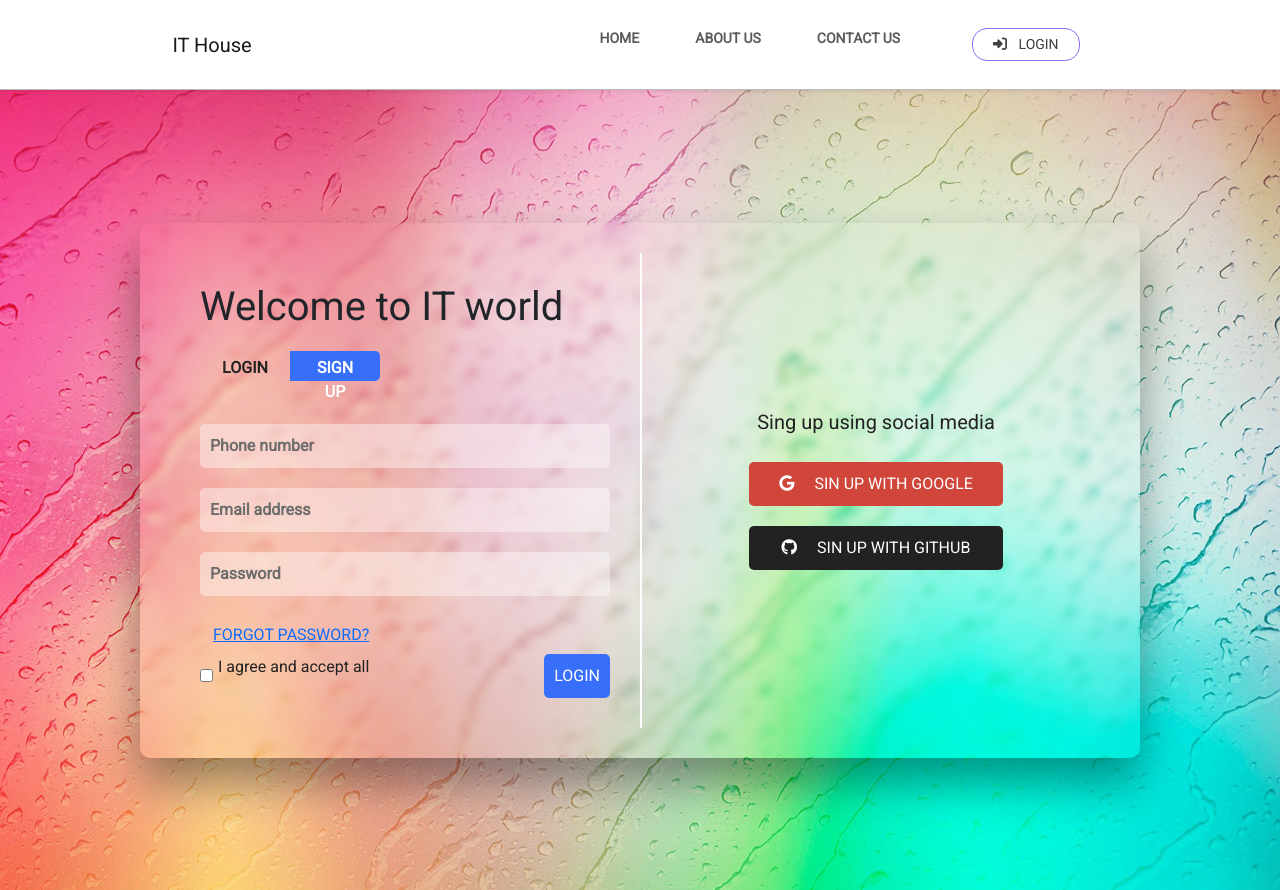
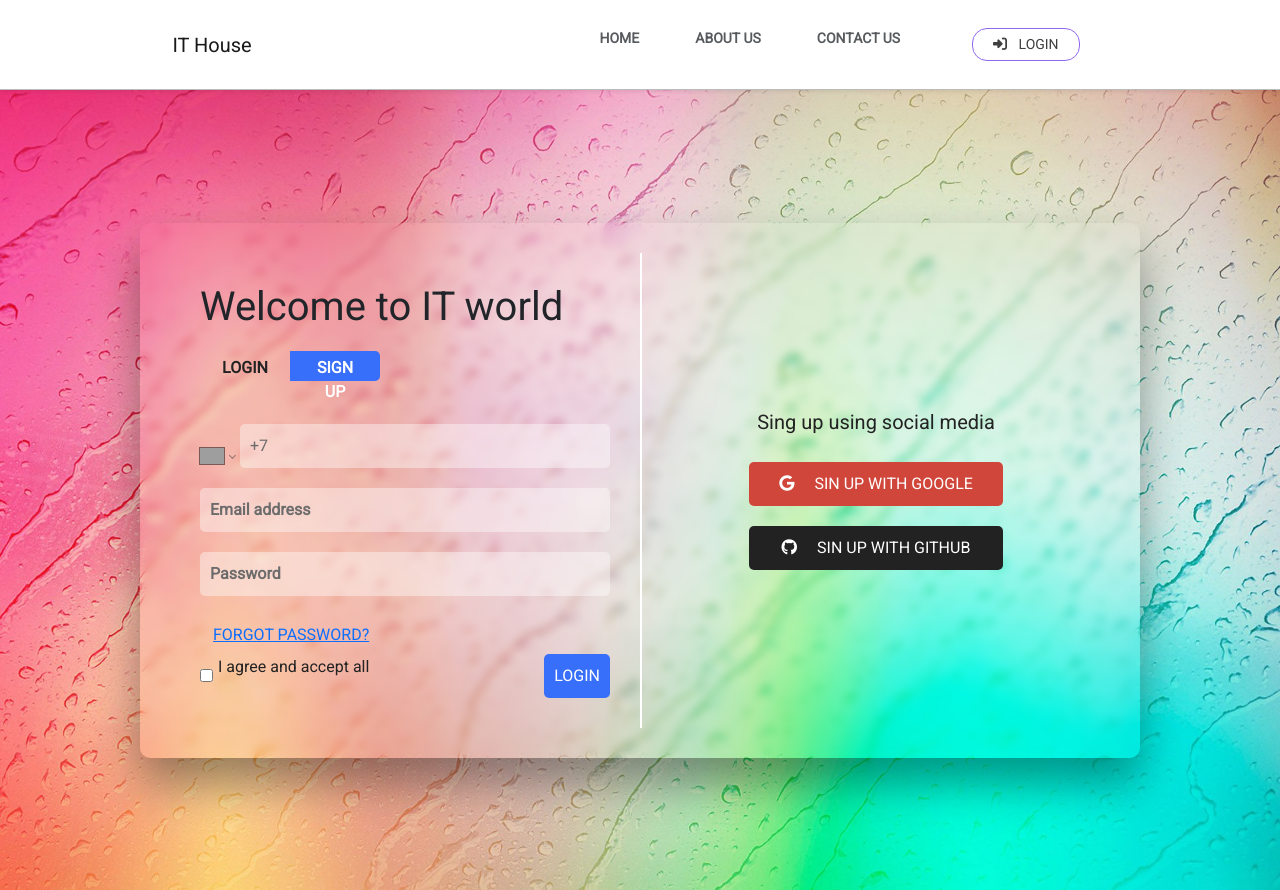
Before and after one commit to JRnihar/test-react-project, a React (Create React App) app: page /login in a window 1280 px wide. Built offline with nearby package versions, Linux system fonts and the light colour scheme; no server answers; grey boxes are pictures that could not be loaded.

Commit message:
update country code

```diff
--- a/package.json
+++ b/package.json
@@ -15,6 +15,7 @@
     "react-dom": "^18.1.0",
     "react-firebase-hooks": "^5.0.3",
     "react-hook-form": "^7.30.0",
+    "react-phone-number-input": "^3.2.13",
     "react-router-dom": "^6.3.0",
     "react-scripts": "5.0.1",
     "react-toastify": "^8.2.0",
--- a/src/Components/Login/Login.js
+++ b/src/Components/Login/Login.js
@@ -7,10 +7,13 @@ import Loading from '../Loading/Loading';
 import SocialLogin from '../SocialLogin/SocialLogin';
 import { ToastContainer, toast } from 'react-toastify';
 import 'react-toastify/dist/ReactToastify.css';
+import PhoneInput from 'react-phone-number-input'
+import 'react-phone-number-input/style.css'
 
 
 
 const Login = () => {
+    const [value, setValue] = useState()
     const emailRef = useRef('')
     const passwordRef = useRef('')
     const navigate = useNavigate()
@@ -61,7 +64,12 @@ const Login = () => {
                         </div>
                         <form onSubmit={handelSubmit}>
                             <div class="all_input">
-                                <input type="text" placeholder="Phone number" />
+                                <PhoneInput
+                                    international
+                                    countryCallingCodeEditable={false}
+                                    defaultCountry="RU"
+                                    value={value}
+                                    onChange={setValue} />
                                 <input ref={emailRef} type="email" name="email" onChange={(e) => setEmail(e.target.value)} placeholder="Email address"  required/>
                                 <input ref={passwordRef} type="password" placeholder="Password" />
                             </div>
```
Also changed, not shown: 1 other file (tests, documents, lock files or other folders).
